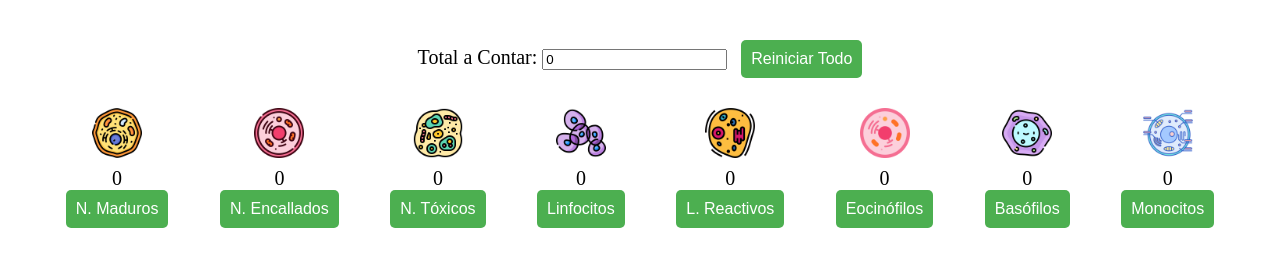
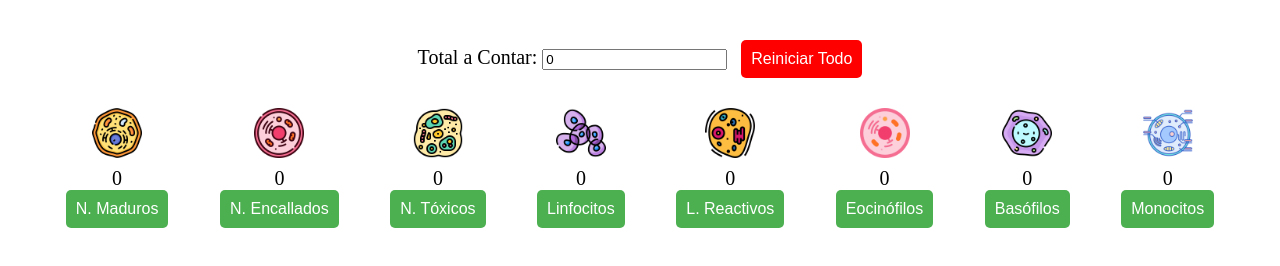
Before and after one commit to hernanpared/CalculadoraCelular, a plain HTML site: page index.html in a window 1280 px wide. Drawn offline with Linux system fonts and the light colour scheme.

Commit message:
boton reinicio

```diff
--- a/styles.css
+++ b/styles.css
@@ -37,8 +37,12 @@
     cursor: pointer;
 }
 
-.cell button:hover, #resetButton:hover {
+.cell button:hover {
     background-color: #45a049;
+}
+
+#resetButton{
+    background-color: red;
 }
 
 .cell button:disabled {
```
